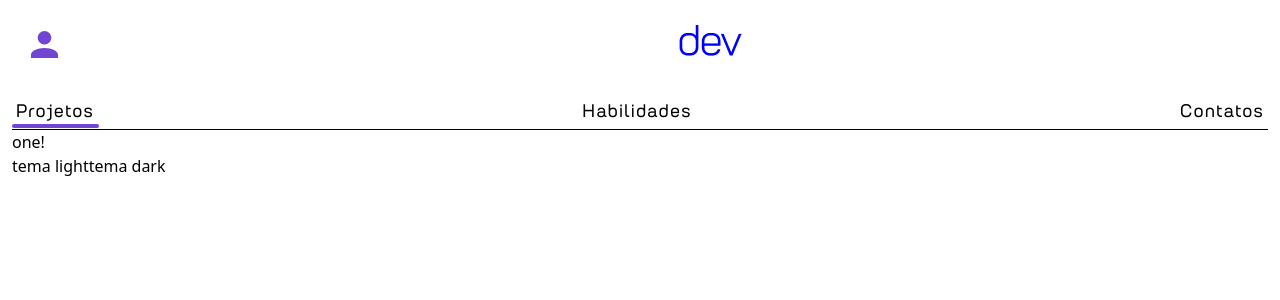
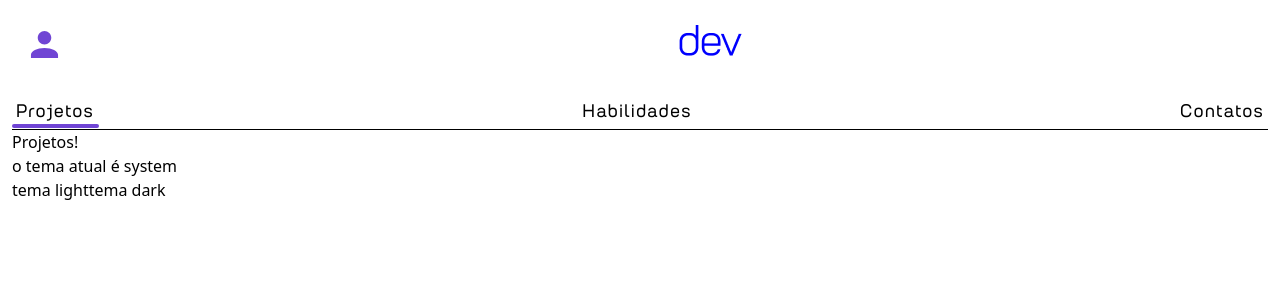
Before and after one commit to Diegoh-dev/portfolio, a Next.js app: page /dashboard in a window 1280 px wide. Shown: the top 300 px of the page. Built offline with nearby package versions, Linux system fonts and the light colour scheme.

Commit message:
feat: alternado cores com dark e light.

```diff
--- a/src/app/dashboard/page.tsx
+++ b/src/app/dashboard/page.tsx
@@ -2,6 +2,7 @@
 import { IconUser } from "@/components/atoms/iconComponents/iconUser";
 import Image from "next/image";
 import logoPrincipal from "../../../public/assets/LOGO PRINCIPAL.png";
+import logoSegundaria from '../../../public/assets/logoSegundaria.png';
 import "../globals.css";
 import * as Tabs from "@radix-ui/react-tabs";
 import { Box, Text } from "@radix-ui/themes";
@@ -15,11 +16,16 @@ export default function Dashboard() {
     <main className="p-3">
       <header className="flex items-center">
         <div>
-          <IconUser color="var(--color-purple)" />
+          <IconUser color={theme === 'light' ? "var(--color-blue)" : "var(--color-purple)"} />
         </div>
         {/* 77px */}
         <div className="flex justify-center w-[calc(100%-82px)]">
-          <Image src={logoPrincipal} alt="logo principal" loading="lazy" />
+          <Image
+          src={theme === 'light' ? logoSegundaria : logoPrincipal}
+          width={theme === 'light' ? 199 : 199}
+          alt="logo principal"
+          loading="lazy"
+          />
         </div>
       </header>
 
--- a/src/app/globals.css
+++ b/src/app/globals.css
@@ -7,4 +7,5 @@
     --color-light: #FFF;
     --color-blue: #0000FE;
     --color-purple:#7045D4;
+    --color-gray:#c4c4c4;
   }
--- a/src/components/atoms/menuTabs/index.tsx
+++ b/src/components/atoms/menuTabs/index.tsx
@@ -6,14 +6,17 @@ import {
   TabPanel,
   TabIndicator,
 } from "@chakra-ui/react";
+import { useTheme } from "next-themes";
 
 export function MenuTabs() {
+  const { theme, setTheme } = useTheme();
   return (
     <Tabs position="relative" variant="soft-rounded" colorScheme="green">
       <TabList
         className="flex justify-between"
         aria-orientation="horizontal"
         borderBottomWidth={"1px"}
+        borderBottomColor={'var(color-gray)'}
       >
         <Tab className="font-petrov text-lg tracking-[0.1rem] p-1">Projetos</Tab>
         <Tab className="font-petrov text-lg tracking-[0.1rem] p-1">Habilidades</Tab>
@@ -22,20 +25,23 @@ export function MenuTabs() {
       <TabIndicator
         mt="-5.8"
         height="4px"
-        bg="var(--color-purple)"
+        bg={ theme === 'light' ? "var(--color-blue)" :"var(--color-purple)"}
         className="rounded"
       />
       <TabPanels>
         <TabPanel>
-          <p>one!</p>
+          <p>Projetos!</p>
         </TabPanel>
         <TabPanel>
-          <p>two!</p>
+          <p>Habilidades!</p>
         </TabPanel>
         <TabPanel>
-          <p>three!</p>
+          <p>Contatos!</p>
         </TabPanel>
       </TabPanels>
+
+      <p>o tema atual é {theme}</p>
     </Tabs>
+
   );
 }
```
